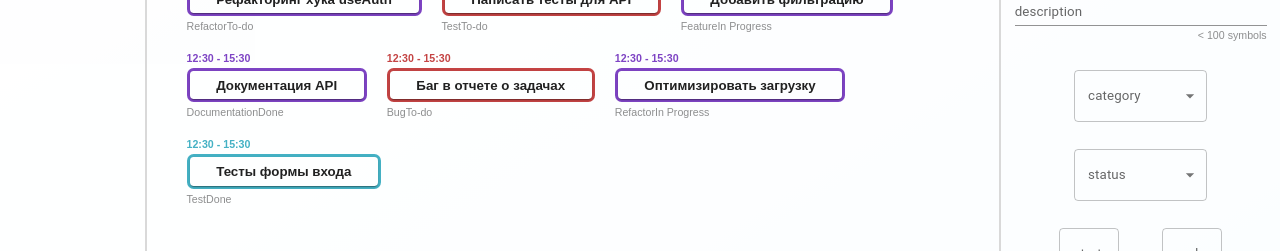
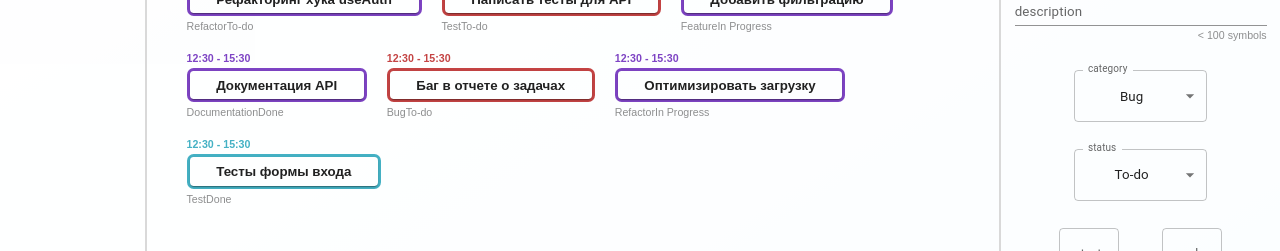
Before and after one commit to ZaplatiteZaSitePJ/t1-tasker, a React (Vite) app: page / in a window 1280 px wide. Shown: the part 191-442 px from the top of the page. Built offline with nearby package versions, Linux system fonts and the light colour scheme.

Commit message:
added delete function for TaskDetailes pages

```diff
--- a/src/components/pages/TaskList_(Main)/components/addTask/AddTaskForm.tsx
+++ b/src/components/pages/TaskList_(Main)/components/addTask/AddTaskForm.tsx
@@ -33,8 +33,11 @@ export default function AddTaskForm() {
 		reset,
 		formState: { errors },
 	} = useForm<TaskProps>({
-		defaultValues: { priorites: "High", progress: 0 },
+		defaultValues: { priorites: "High", progress: 0, status: "To-do", category: "Bug" },
 	});
+
+	const status = watch("status");
+	const category = watch("category");
 
 	const priorites = watch("priorites");
 	const prioritesValues = ["High", "Medium", "Low"];
@@ -114,6 +117,7 @@ export default function AddTaskForm() {
 					<Select
 						label="category"
 						labelId="category-label-id"
+						value={category}
 						{...register("category", {
 							required: "Поле обязательно",
 						})}
@@ -134,6 +138,7 @@ export default function AddTaskForm() {
 					<Select
 						label="status"
 						labelId="status-label-id"
+						value={status}
 						{...register("status", {
 							required: "Поле обязательно",
 						})}
--- a/src/components/pages/TaskList_(Main)/components/taskDetailes/TaskDetailesForm.tsx
+++ b/src/components/pages/TaskList_(Main)/components/taskDetailes/TaskDetailesForm.tsx
@@ -23,12 +23,14 @@ import { useTasks } from "../../../../../context/TasksContext";
 import { getAllTasks } from "../../../../../funcs/localStorage_api/getAllTasks";
 import type { FC } from "react";
 import type { TaskDetaileFormProps } from "./TaskDetailesForm.type";
-import { useParams } from "react-router-dom";
+import { useNavigate, useNavigation, useParams } from "react-router-dom";
 import { getTask } from "../../../../../funcs/localStorage_api/getTask";
 import { changeTask } from "../../../../../funcs/localStorage_api/chengeTask";
+import { deleteTask } from "../../../../../funcs/localStorage_api/deleteTask";
 
 const TaskDetailesForm: FC<TaskDetaileFormProps> = ({ isReadOnly, setReadonly }) => {
 	const { changeTasks } = useTasks();
+	const navigate = useNavigate()
 
 	const {id} = useParams<{ id: string }>()
 	const task = getTask(String(id))
@@ -73,6 +75,13 @@ const TaskDetailesForm: FC<TaskDetaileFormProps> = ({ isReadOnly, setReadonly })
 			setReadonly()
 		}
 	};
+
+	const onDelete = () => {
+		if (!isReadOnly) {
+			deleteTask(task.id)
+			navigate('/')
+		}
+	}
 
 	const onSubmit = () => {
 		if (!isReadOnly) {
@@ -341,6 +350,7 @@ const TaskDetailesForm: FC<TaskDetaileFormProps> = ({ isReadOnly, setReadonly })
 					<ButtonBordered
 						type="submit"
 						sx={{ cursor: isReadOnly ? "not-allowed" : "pointer", color: "var(--high-priorites-color)" }}
+						onClick={onDelete}
 					>
 						delete task
 					</ButtonBordered>
--- /dev/null
+++ b/src/funcs/localStorage_api/deleteTask.ts
@@ -0,0 +1,12 @@
+import type { TaskProps } from "../../components/pages/TaskList_(Main)/components/tasks/Task.interface"
+import { getAllTasks } from "./getAllTasks"
+
+export const deleteTask = (id: number) => {
+    const taskId = id
+    const allTasks = getAllTasks()
+
+    const newTasks = allTasks.filter((task: TaskProps) => task.id !== taskId)
+
+    localStorage.setItem('tasks', JSON.stringify(newTasks))
+
+}
```
